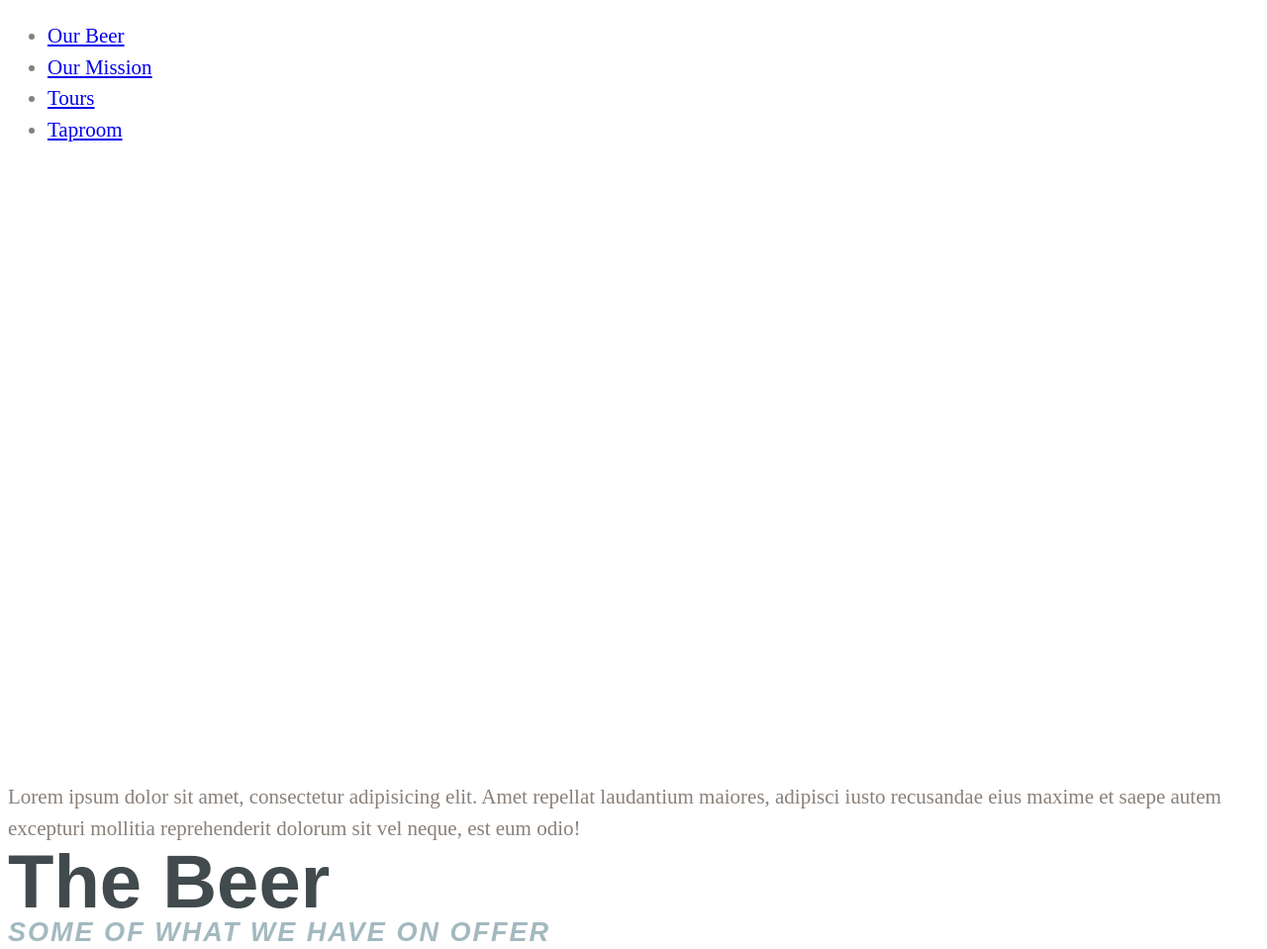
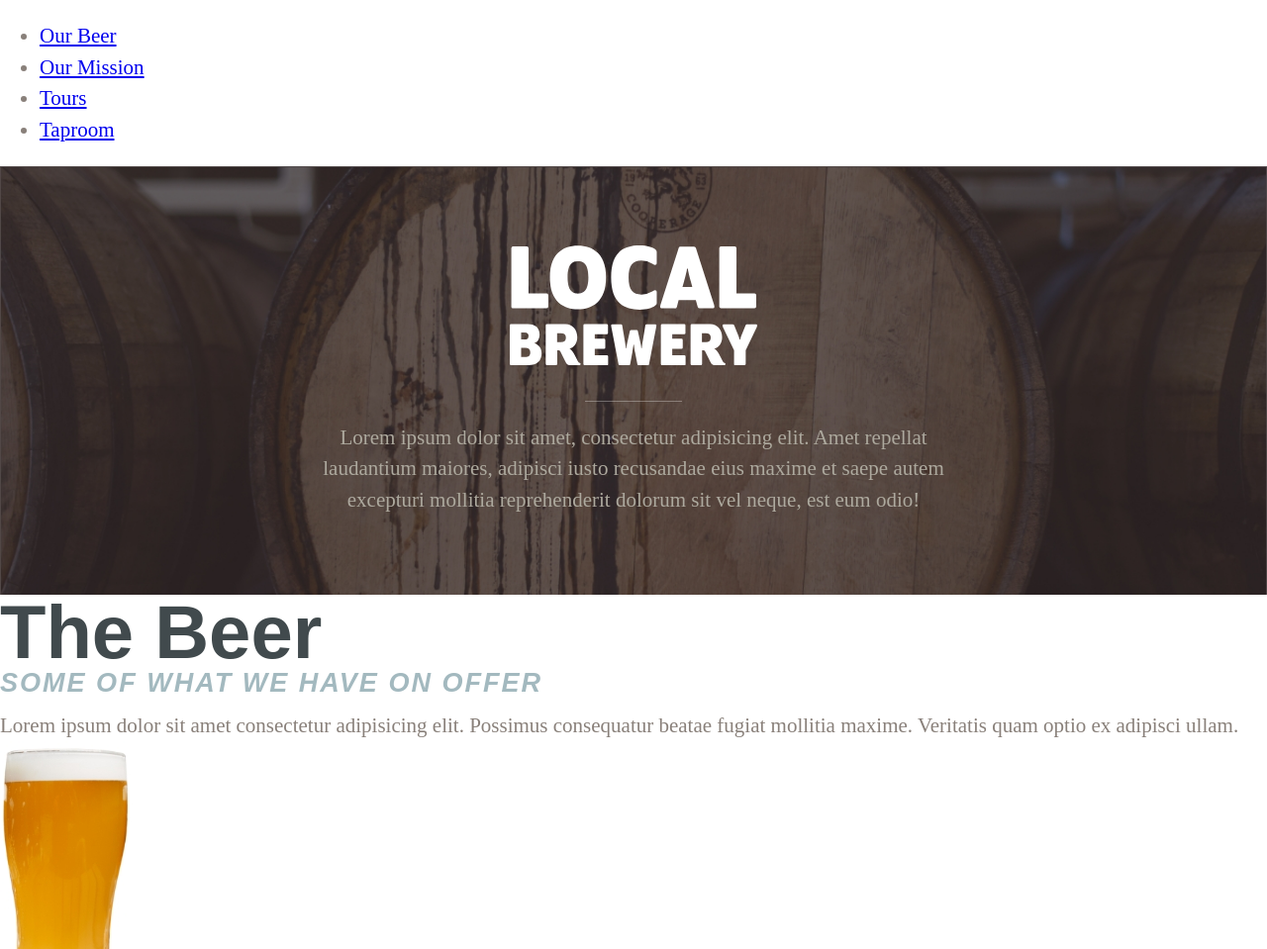
Before and after one commit to sidhlee/brewery-website, a website built with Parcel: page src/index.html in a window 1280 px wide. Shown: the top 959 px of the page at 99% size. Built offline with nearby package versions, Linux system fonts and the light colour scheme; a web font is replaced by a local one.

Commit message:
Add styles to intro(hero) section

```diff
--- a/src/index.html
+++ b/src/index.html
@@ -152,7 +152,7 @@
       <a href="" class="btn btn--outline">What's on tap</a>
       <a href="" class="btn btn--light">Opening Hours</a>
     </div>
-    <img src="images/mission.jpg" alt="man smiling while working in a brewery" class="back">
+    <img src="images/taproom.jpg" alt="out tap room" class="back">
   </section>
 
   <footer>
--- a/src/styles/base/_typography.scss
+++ b/src/styles/base/_typography.scss
@@ -4,6 +4,7 @@ body {
   line-height: 1.5;
   color: $color-brown-dark;
   font-weight: $fw-normal;
+  margin: 0; // remove body margins!
 }
 
 h1,
--- /dev/null
+++ b/src/styles/layout/_intro.scss
@@ -0,0 +1,33 @@
+.logo {
+  width: 250px; // shrink it
+  margin: 0 auto; // center it
+  display: block; // need "display: block;" for images to have margin
+}
+
+.section--intro {
+  background-image: url("/images/hero-bg.jpg");
+  background-size: cover;
+  background-repeat: no-repeat;
+  padding: 10vh 0;
+  display: grid;
+  grid: auto-flow / minmax(1em, 1fr) minmax(400px, 650px) minmax(1em, 1fr);
+  text-align: center;
+  color: $color-brown-base;
+
+  .logo {
+    grid-column: 2 / 3;
+  }
+  .intro__text {
+    grid-column: 2 / 3;
+
+    &::before {
+      content: "";
+      display: block;
+      height: 1px;
+      width: 15%;
+      margin: 1.7em auto 1em;
+      background: white;
+      opacity: 0.3;
+    }
+  }
+}
--- a/src/styles/main.scss
+++ b/src/styles/main.scss
@@ -1,4 +1,7 @@
 @import "./abstracts/colors";
 @import "./abstracts/fonts";
 @import "./abstracts/mixins";
+
 @import "./base/typography";
+
+@import "./layout/intro";
```
